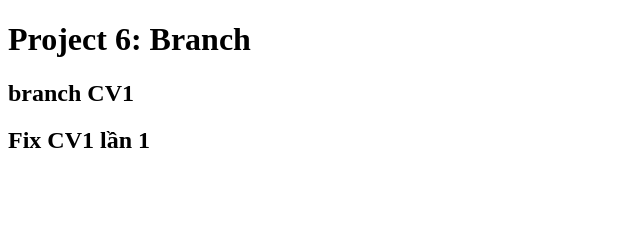
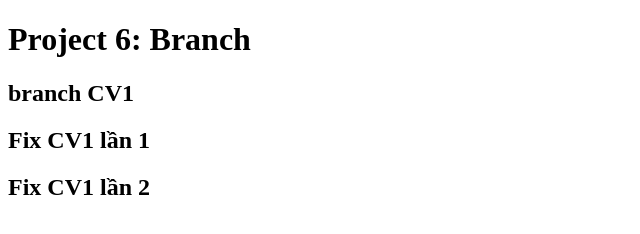
Before and after one commit to Vanvuong2005827/Project-6-branch, a plain HTML site: page index.html in a window 1280 px wide. Shown: the whole page, without its empty margins (0-640 px from the left). Drawn offline with Linux system fonts and the light colour scheme.

Commit message:
fix CV1 lần 2

```diff
--- a/index.html
+++ b/index.html
@@ -9,5 +9,6 @@
     <h1>Project 6: Branch</h1>
     <h2>branch CV1</h2>
     <h2>Fix CV1 lần 1</h2>
+    <h2>Fix CV1 lần 2</h2>
   </body>
 </html>
```
